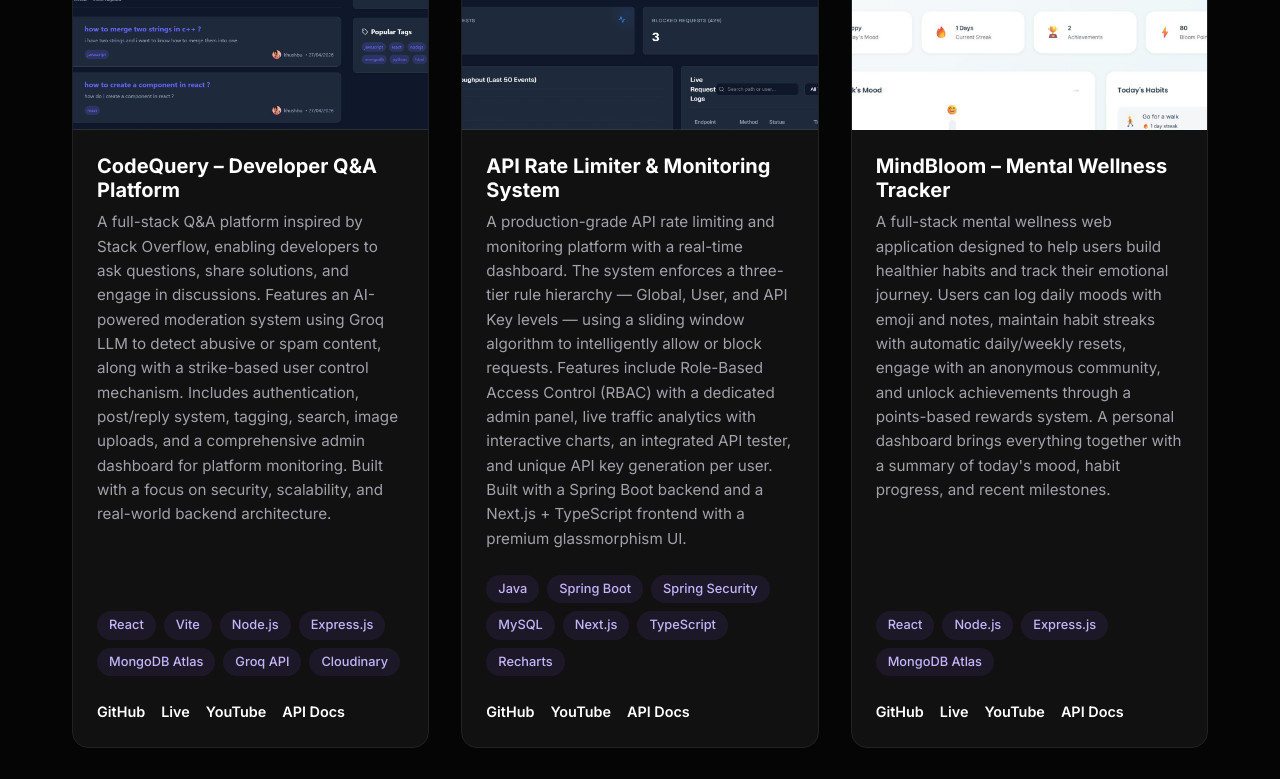
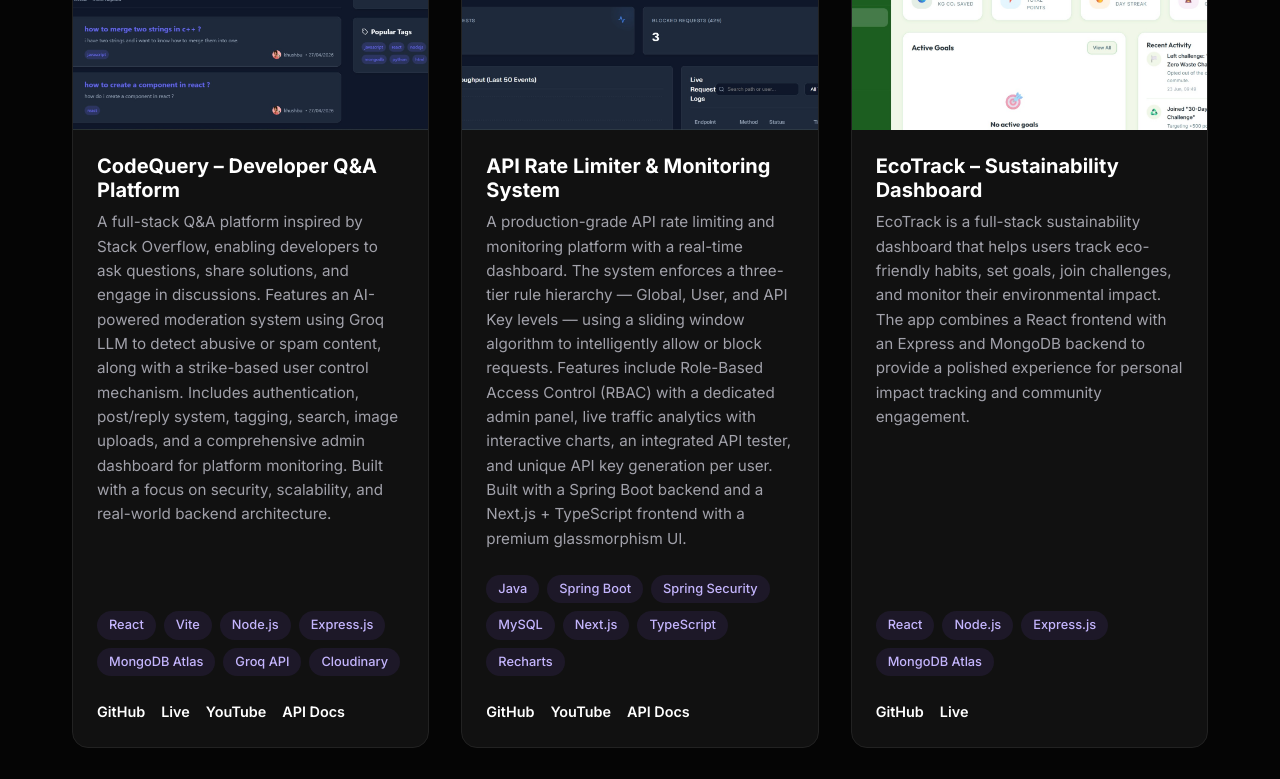
Before and after one commit to Khushbu696/Portfolio, a Next.js app: page /projects in a window 1280 px wide. Shown: the part 520-1299 px from the top of the page. Built offline with nearby package versions, Linux system fonts and the light colour scheme.

Commit message:
added new project: EcoTrack

```diff
--- a/src/app/projects/page.tsx
+++ b/src/app/projects/page.tsx
@@ -28,6 +28,15 @@
     youtubeUrl: 'https://youtu.be/ScePRdUNRNw?si=0iFxCy3brB3P__K5',
     apiDocUrl: 'https://documenter.getpostman.com/view/39216679/2sBXqCNiTR',
     category: 'Java Full-Stack'
+  },
+  {
+    title: 'EcoTrack – Sustainability Dashboard',
+    description: "EcoTrack is a full-stack sustainability dashboard that helps users track eco-friendly habits, set goals, join challenges, and monitor their environmental impact. The app combines a React frontend with an Express and MongoDB backend to provide a polished experience for personal impact tracking and community engagement.",
+    image: '/projects/ecotrack.jpeg',
+    stack: ["React", "Node.js", "Express.js", "MongoDB Atlas"],
+    githubUrl: 'https://github.com/Khushbu696/EcoTrack',
+    liveUrl: 'https://eco-track-green.netlify.app',
+    category: 'MERN'
   },
   {
     title: 'MindBloom – Mental Wellness Tracker',
```
Also changed, not shown: public/projects/ecotrack.jpeg (added).
